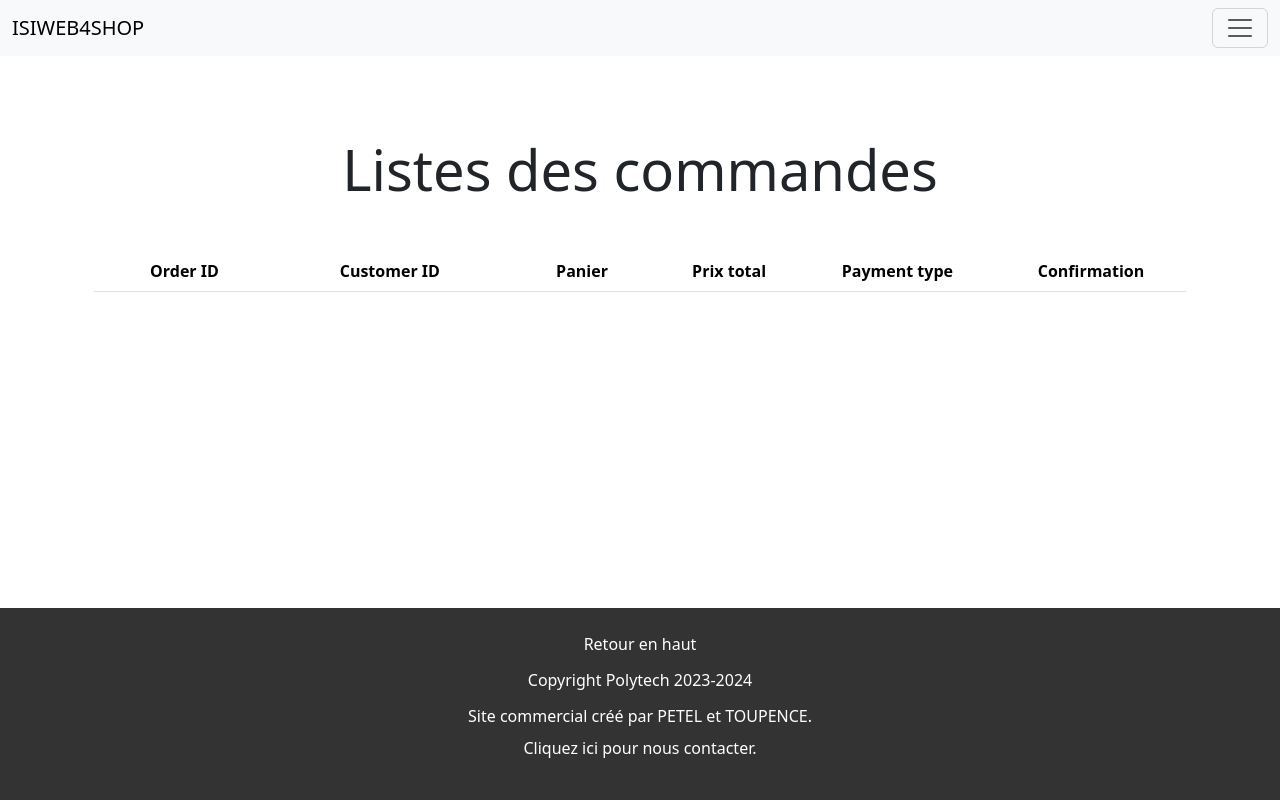
After one commit to Freedqumm/php_project, a PHP site: template view/ListOrder.twig in a window 1280 px wide. The commit adds this page. Run offline with PHP 8.4, Linux system fonts and the light colour scheme; the template is opened without the code that fills it, so the values that code supplies are empty; some libraries are stand-ins or nearby versions.

Commit message:
Profil Admin OK, Liste des commandes 90%

```diff
--- a/controller/BuyController.php
+++ b/controller/BuyController.php
@@ -15,6 +15,8 @@ class BuyController
         session_start();
         if (isset($_SESSION['user'])) {
             echo $twig->render('buy.twig', ['user' => $_SESSION['user'], 'product' => $product]);
+        } elseif (isset($_SESSION['admin'])) {
+            echo $twig->render('buy.twig', ['admin' => $_SESSION['admin'], 'product' => $product]);
         } else {
             echo $twig->render('buy.twig', ['product' => $product]);
         }
@@ -25,6 +27,8 @@ class BuyController
         session_start();
         if (isset($_SESSION['user'])) {
             echo $twig->render('addedToCart.twig', ['user' => $_SESSION['user']]);
+        }elseif (isset($_SESSION['admin'])) {
+            echo $twig->render('addedToCart.twig', ['admin' => $_SESSION['admin']]);
         } else {
             echo $twig->render('addedToCart.twig');
         }
--- a/controller/CartController.php
+++ b/controller/CartController.php
@@ -13,7 +13,9 @@ class CartController
 
         if (isset($_SESSION['user'])) {
             echo $twig->render('cart.twig', ['user' => $_SESSION['user'], 'cart' => $_SESSION['cart']]);
-        } else {
+        } elseif (isset($_SESSION['admin'])) {
+            echo $twig->render('cart.twig', ['admin' => $_SESSION['admin'], 'cart' => $_SESSION['cart']]);
+        }else {
             echo $twig->render('cart.twig', ['cart' => $_SESSION['cart']]);
         }
     }
--- a/controller/OrderController.php
+++ b/controller/OrderController.php
@@ -7,7 +7,9 @@ class OrderController {
         session_start();
         if (isset($_SESSION['user'])) {
             echo $twig->render('adress.twig', ['user' => $_SESSION['user']]);
-        } else {
+        } elseif (isset($_SESSION['admin'])) {
+            echo $twig->render('adress.twig', ['admin' => $_SESSION['admin']]);
+        }else {
             echo $twig->render('adress.twig');
         }
     }
--- a/controller/PaymentController.php
+++ b/controller/PaymentController.php
@@ -6,6 +6,8 @@ class PaymentController{
         session_start();
         if (isset($_SESSION['user'])) {
             echo $twig->render('payment.twig', ['user' => $_SESSION['user'], ['cart' => $_SESSION['cart']]]);
+        } elseif (isset($_SESSION['admin'])) {
+            echo $twig->render('payment.twig', ['admin' => $_SESSION['admin'],['cart' => $_SESSION['cart']]]);
         } else {
             echo $twig->render('payment.twig', ['cart' => $_SESSION['cart']]);
         }
--- a/controller/WelcomeController.php
+++ b/controller/WelcomeController.php
@@ -13,6 +13,8 @@ class WelcomeController
         session_start();
         if (isset($_SESSION['user'])) {
             echo $twig->render('accueil.twig', ['user' => $_SESSION['user']]);
+        } elseif (isset($_SESSION['admin'])) {
+            echo $twig->render('accueil.twig', ['admin' => $_SESSION['admin']]);
         } else {
             echo $twig->render('accueil.twig');
         }
--- /dev/null
+++ b/view/ListOrder.twig
@@ -0,0 +1,67 @@
+{% extends 'layout.twig' %}
+
+{% block content %}
+    <!doctype html>
+    <html>
+    <head>
+        <title>ISIWEBShop</title>
+        <meta charset='UTF-8'>
+        <meta name="viewport" content="width=device-width, initial-scale=1">
+        <link href="https://cdn.jsdelivr.net/npm/bootstrap@5.3.2/dist/css/bootstrap.min.css" rel="stylesheet"
+              integrity="sha384-T3c6CoIi6uLrA9TneNEoa7RxnatzjcDSCmG1MXxSR1GAsXEV/Dwwykc2MPK8M2HN" crossorigin="anonymous">
+        <link rel="stylesheet" href="Contenu/style.css">
+    </head>
+    <script src="https://cdn.jsdelivr.net/npm/bootstrap@5.3.2/dist/js/bootstrap.bundle.min.js"
+            integrity="sha384-C6RzsynM9kWDrMNeT87bh95OGNyZPhcTNXj1NW7RuBCsyN/o0jlpcV8Qyq46cDfL"
+            crossorigin="anonymous"></script>
+
+    <br>
+    <br>
+    <div class="text-center">
+        <h1 class="display-4">Listes des commandes</h1>
+    </div>
+    <body>
+
+    <div class="table-responsive-sm">
+        <div class="container mt-5">
+            <table class="table">
+                <thead>
+                <tr>
+                    <th scope="col" class="text-center align-middle px-4">Order ID</th>
+                    <th scope="col" class="text-center align-middle px-4">Customer ID</th>
+                    <th scope="col" class="text-center align-middle px-4">Panier</th>
+                    <th scope="col" class="text-center align-middle">Prix total</th>
+                    <th scope="col" class="text-center align-middle">Payment type</th>
+                    <th scope="col" class="text-center align-middle">Confirmation</th>
+                </tr>
+                </thead>
+                <tbody>
+                {% for orderID, cartDetails in cartData %}
+                    {% for order in cartDetails.order %}
+                        <tr>
+                            <td scope="row" class="text-center align-middle px-4">{{ order.id }}</td>
+                            <td scope="row" class="text-center align-middle px-4">{{ order.customer_id }}</td>
+                            <td class="text-center align-middle px-4">
+                                {% for orderItem in cartDetails.orderItems %}
+                                    {% for product in cartDetails.products %}
+                                        {% if orderItem.product_id == product.id %}
+                                            {{ orderItem.quantity }} x {{ product.name }}<br>
+                                        {% endif %}
+                                    {% endfor %}
+                                {% endfor %}
+                            </td>
+                            <td class="text-center align-middle">{{ order.total }}€</td>
+                            <td class="text-center align-middle">{{ order.payment_type }}</td>
+                            <td class="text-center align-middle">Confirmation status here</td>
+                        </tr>
+                    {% endfor %}
+                {% endfor %}
+                </tbody>
+            </table>
+        </div>
+    </div>
+
+    </body>
+
+    </html>
+{% endblock %}
--- a/view/layout.twig
+++ b/view/layout.twig
@@ -4,15 +4,19 @@
     <title>ISIWEBShop</title>
     <meta charset='UTF-8'>
     <meta name="viewport" content="width=device-width, initial-scale=1">
-		<link href="https://cdn.jsdelivr.net/npm/bootstrap@5.3.2/dist/css/bootstrap.min.css" rel="stylesheet" integrity="sha384-T3c6CoIi6uLrA9TneNEoa7RxnatzjcDSCmG1MXxSR1GAsXEV/Dwwykc2MPK8M2HN" crossorigin="anonymous">
+    <link href="https://cdn.jsdelivr.net/npm/bootstrap@5.3.2/dist/css/bootstrap.min.css" rel="stylesheet"
+          integrity="sha384-T3c6CoIi6uLrA9TneNEoa7RxnatzjcDSCmG1MXxSR1GAsXEV/Dwwykc2MPK8M2HN" crossorigin="anonymous">
     <link rel="stylesheet" href="../public/css/style.css">
 </head>
-	<script src="https://cdn.jsdelivr.net/npm/bootstrap@5.3.2/dist/js/bootstrap.bundle.min.js" integrity="sha384-C6RzsynM9kWDrMNeT87bh95OGNyZPhcTNXj1NW7RuBCsyN/o0jlpcV8Qyq46cDfL" crossorigin="anonymous"></script>
+<script src="https://cdn.jsdelivr.net/npm/bootstrap@5.3.2/dist/js/bootstrap.bundle.min.js"
+        integrity="sha384-C6RzsynM9kWDrMNeT87bh95OGNyZPhcTNXj1NW7RuBCsyN/o0jlpcV8Qyq46cDfL"
+        crossorigin="anonymous"></script>
 
 <nav class="navbar bg-body-tertiary fixed-top">
     <div class="container-fluid">
         <a class="navbar-brand" href="?page=default">ISIWEB4SHOP</a>
-			<button class="navbar-toggler" type="button" data-bs-toggle="offcanvas" data-bs-target="#offcanvasNavbar" aria-controls="offcanvasNavbar" aria-label="Toggle navigation">
+        <button class="navbar-toggler" type="button" data-bs-toggle="offcanvas" data-bs-target="#offcanvasNavbar"
+                aria-controls="offcanvasNavbar" aria-label="Toggle navigation">
             <span class="navbar-toggler-icon"></span>
         </button>
         <div class="offcanvas offcanvas-end" tabindex="-1" id="offcanvasNavbar" aria-labelledby="offcanvasNavbarLabel">
@@ -33,19 +37,31 @@
                     <form action="?page=logout" method="post" class="nav-item">
                         <button type="submit" class="nav-link active">Déconnexion</button>
                     </form>
+                    {% elseif admin is defined and admin %}
+                        <h4>Bonjour administrateur</h4>
+                        <form action="?page=listorder" method="post" class="nav-item">
+                            <button type="submit" class="nav-link active">Liste des commandes</button>
+                        </form>
+                        <form action="?page=logout" method="post" class="nav-item">
+                            <button type="submit" class="nav-link active">Déconnexion</button>
+                        </form>
+
                     {% else %}
-							<a class="nav-link dropdown-toggle" role="button" data-bs-toggle="dropdown" aria-expanded="false">
+                        <a class="nav-link dropdown-toggle" role="button" data-bs-toggle="dropdown"
+                           aria-expanded="false">
                             Connexion
                         </a>
                         <div class="dropdown-menu">
                             <form action="?page=process-login" method="post" class="px-4 py-3">
                                 <div class="mb-3">
                                     <label for="exampleDropdownFormEmail1" class="form-label">Adresse e-mail</label>
-										<input type="email" autocomplete="on" name="email" class="form-control" id="exampleDropdownFormEmail1" placeholder="email@example.com" required>
+                                    <input type="email" autocomplete="on" name="email" class="form-control"
+                                           id="exampleDropdownFormEmail1" placeholder="email@example.com" required>
                                 </div>
                                 <div class="mb-3">
                                     <label for="exampleDropdownFormPassword1" class="form-label">Mot de passe</label>
-										<input type="password" name="password" class="form-control" id="exampleDropdownFormPassword1" placeholder="Mot de passe" required>
+                                    <input type="password" name="password" class="form-control"
+                                           id="exampleDropdownFormPassword1" placeholder="Mot de passe" required>
                                 </div>
                                 <button type="submit" name="envoi" class="btn btn-primary">Connecter</button>
                             </form>
@@ -63,7 +79,8 @@
                         <a class="nav-link active" href="?page=cart">
                             <div class="d-flex align-items-center border rounded p-2 transition bg-light">
                                 <div class="icon-container">
-								<svg xmlns="http://www.w3.org/2000/svg" width="25" height="25" fill="currentColor" class="bi bi-basket2" viewbox="0 0 18 18">
+                                    <svg xmlns="http://www.w3.org/2000/svg" width="25" height="25" fill="currentColor"
+                                         class="bi bi-basket2" viewbox="0 0 18 18">
                                         <path d="M4 10a1 1 0 0 1 2 0v2a1 1 0 0 1-2 0zm3 0a1 1 0 0 1 2 0v2a1 1 0 0 1-2 0zm3 0a1 1 0 1 1 2 0v2a1 1 0 0 1-2 0z"/>
                                         <path d="M5.757 1.071a.5.5 0 0 1 .172.686L3.383 6h9.234L10.07 1.757a.5.5 0 1 1 .858-.514L13.783 6H15.5a.5.5 0 0 1 .5.5v1a.5.5 0 0 1-.5.5h-.623l-1.844 6.456a.75.75 0 0 1-.722.544H3.69a.75.75 0 0 1-.722-.544L1.123 8H.5a.5.5 0 0 1-.5-.5v-1A.5.5 0 0 1 .5 6h1.717L5.07 1.243a.5.5 0 0 1 .686-.172zM2.163 8l1.714 6h8.246l1.714-6H2.163z"/>
                                     </svg>
@@ -77,17 +94,22 @@
                     </li>
 
 
-
-
                 </ul>
 
             </div>
         </div>
     </div>
-</html></nav><div class="container">
+</nav>
+<div class="container">
     <br>
     <br>
-{% block content %}{% endblock %}</div><br><br><br><footer class="site-footer">
+    {% block content %}{% endblock %}
+</div>
+<br>
+<br>
+<br>
+<br>
+<footer class="site-footer">
     <div class="container1">
         <p class="float mb-1">
             <a href="#">Retour en haut</a>
@@ -99,4 +121,9 @@
             <a href="/">
                 Cliquez ici pour nous contacter.</a>
         </p>
-</div></footer><script src="https://cdn.jsdelivr.net/npm/bootstrap@5.3.2/dist/js/bootstrap.bundle.min.js" integrity="sha384-C6RzsynM9kWDrMNeT87bh95OGNyZPhcTNXj1NW7RuBCsyN/o0jlpcV8Qyq46cDfL" crossorigin="anonymous"></script></html>
+    </div>
+</footer>
+<script src="https://cdn.jsdelivr.net/npm/bootstrap@5.3.2/dist/js/bootstrap.bundle.min.js"
+        integrity="sha384-C6RzsynM9kWDrMNeT87bh95OGNyZPhcTNXj1NW7RuBCsyN/o0jlpcV8Qyq46cDfL"
+        crossorigin="anonymous"></script>
+</html>
```
Also changed, not shown: controller/CustomerController.php (+5 -2 lines), controller/ListOrderController.php (added, +22 -0 lines), controller/ProductsController.php (+8 -2 lines), controller/Router.php (+7 -0 lines), model/data.php (+50 -0 lines), view/addedToCart.twig (+7 -3 lines). Lines whose indentation alone changed are shown as unchanged.
